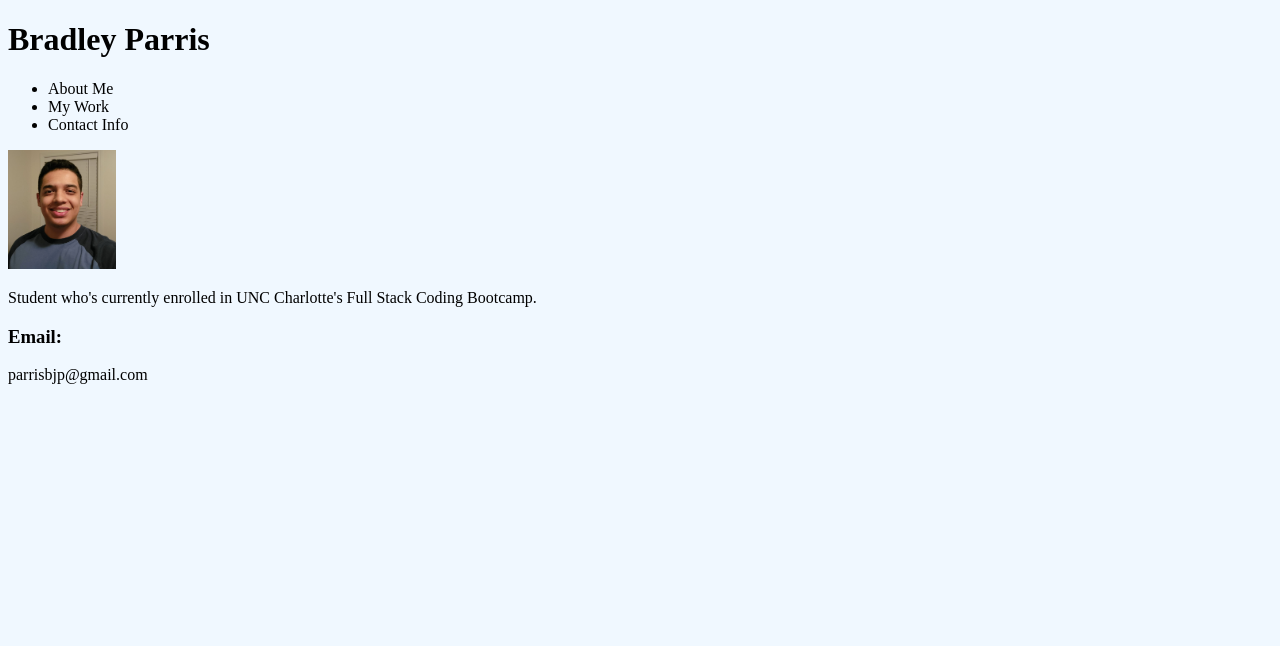
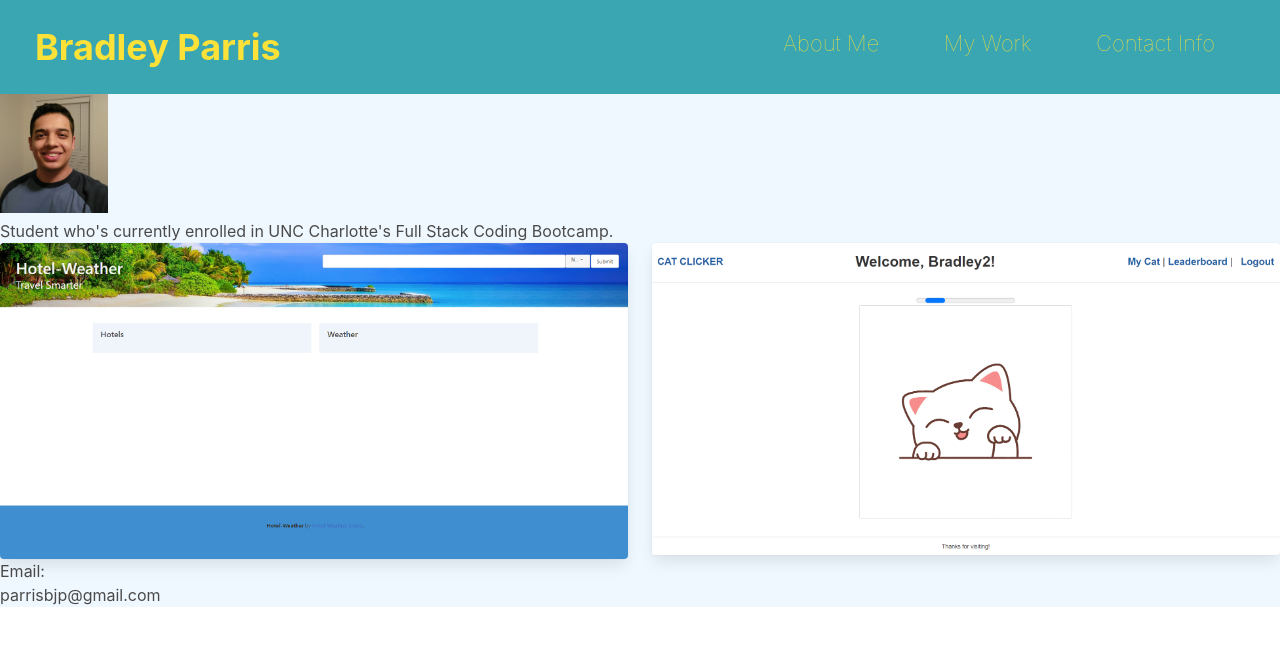
Before and after one commit to bradleyparris/Portfolio, a plain HTML site: page index.html in a window 1280 px wide. Drawn offline with nearby package versions, Linux system fonts and the light colour scheme.

Commit message:
bulma cards for projects

```diff
--- /dev/null
+++ b/assets/css/style.css
@@ -0,0 +1,41 @@
+* {
+    margin: 0;
+    padding: 0;
+  }
+
+body {
+    background-color: aliceblue;
+    font-family:'Lucida Sans', 'Lucida Sans Regular', 'Lucida Grande', 'Lucida Sans Unicode', Geneva, Verdana, sans-serif;
+}
+
+header {
+    padding: 20px 35px;
+    background-color: #39a6b2;
+  }
+
+header h1{
+    font-weight: bold;
+    font-size: 36px;
+    color: #fce138;
+    margin: 0;
+    display: inline;
+ }
+
+header a {
+    color: #fce138;
+}
+
+header nav {
+    float: right;
+    margin: 7px 0;
+  }
+
+header nav ul li {
+    display: inline;
+}
+
+header nav ul li a {
+    margin: 0 30px;
+    font-weight: lighter;
+    font-size: 22px;
+}
--- a/index.html
+++ b/index.html
@@ -4,27 +4,35 @@
     <meta charset="UTF-8">
     <meta http-equiv="X-UA-Compatible" content="IE=edge">
     <meta name="viewport" content="width=device-width, initial-scale=1.0">
-    <link rel="stylesheet" href="./sources/css/style.css">
+    <link rel="stylesheet" href="./assets/css/style.css">
     <title>Bradley Parris</title>
+    <link rel="stylesheet" href="https://cdn.jsdelivr.net/npm/bulma@0.9.4/css/bulma.min.css">
 </head>
 <body>
+    <header>
             <h1>Bradley Parris</h1>
 
             <!-- Navigation -->
             <nav>
                 <ul>
-            <li>About Me</li>
-            <li>My Work</li>
-            <li>Contact Info</li>
+                    <li>
+                        <a>About Me</a>
+                    </li>
+                    <li>
+                        <a>My Work</a>
+                    </li>
+                    <li>
+                        <a>Contact Info</a>
+                    </li>
                 </ul>
             </nav>
-
+    </header>
 
 
     <!-- About Me -->
     <section>
                 <!-- Photo -->
-                <img src="./sources/images/new.jpg" alt="photo of Bradley Parris" width="108px" height="119px">
+                <img src="./assets/images/me.jpg" alt="photo of Bradley Parris" width="108px" height="119px">
 
                 <p>
                     Student who's currently enrolled in UNC Charlotte's Full Stack Coding Bootcamp.
@@ -34,7 +42,42 @@
 
 
     <!-- My Work -->
-    <section></section>
+    <section>
+
+        <div class="columns">
+        <!-- Hotel Weather Card -->
+        <div class="column">
+            <div class="card">
+                <!-- Card image -->
+                <div class="card-image ">
+                    <!-- Resize card image -->
+                    <figure class="image is-4by2">
+                        <!-- Link to project -->
+                        <a href="https://github.com/RicardoKContreras/Hotel-Weather" target="_blank">
+                            <img src="./assets/images/hotel-weather.png" />
+                        </a>
+                    </figure>
+                </div>
+            </div>
+        </div>
+
+        <!-- Cat Clicker Card -->
+        <div class ="column">
+            <div class="card">
+                <!-- Card image -->
+                <div class="card-image ">
+                    <!-- Resize card image -->
+                    <figure class="image is-600x300">
+                        <!-- Link to project -->
+                        <a href="https://github.com/deb-boro/cat-game" target="_blank">
+                            <img src="./assets/images/cat-clicker.png" />
+                        </a>
+                    </figure>
+                </div>
+            </div>
+        </div>
+    </div>
+    </section>
 
 
 
--- a/sources/css/style.css
+++ /dev/null
@@ -1,3 +0,0 @@
-* {
-    background-color: aliceblue;
-}
```
Also changed, not shown: assets/images/cat-clicker.png (added), assets/images/hotel-weather.png (added), assets/images/me.jpg (renamed from sources/images/new.jpg). Lines whose indentation alone changed are shown as unchanged.
